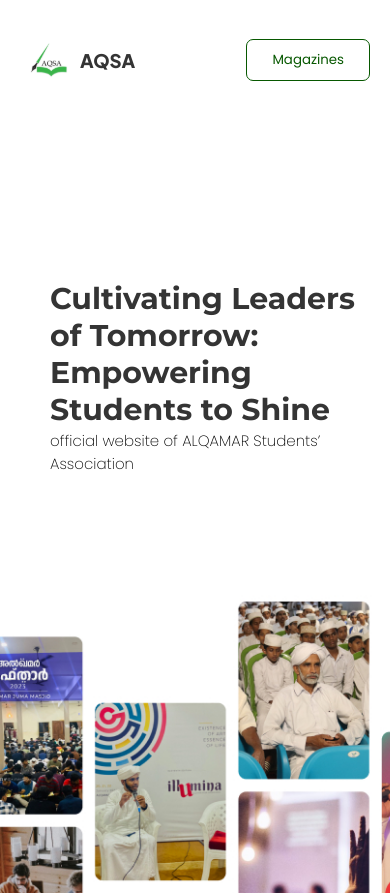
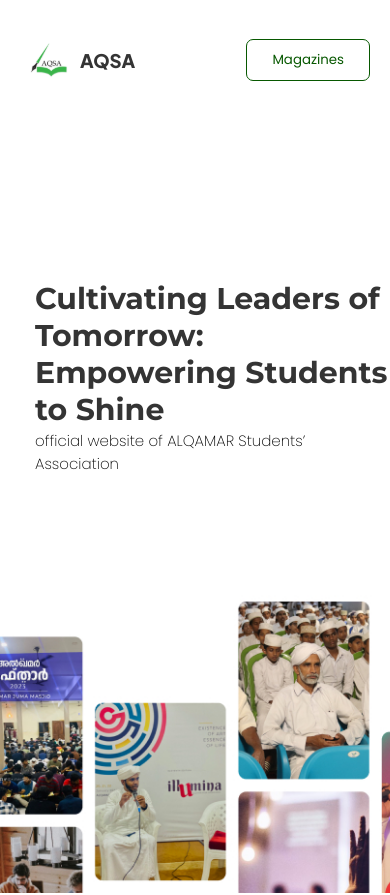
Before and after one commit to Faiz-wdr/aqsa-web, a React (Create React App) app: page / in a window 390 px wide. Shown: the top 895 px of the page. Built offline with nearby package versions, Linux system fonts and the light colour scheme.

Commit message:
modified

```diff
--- a/src/Pages/LandingPage.css
+++ b/src/Pages/LandingPage.css
@@ -35,7 +35,7 @@
 
     .hero-text{
 
-      margin-left: 50px;
+      margin-left: 35px;
     }
     .hero-text h1{
       text-align: left;
```
